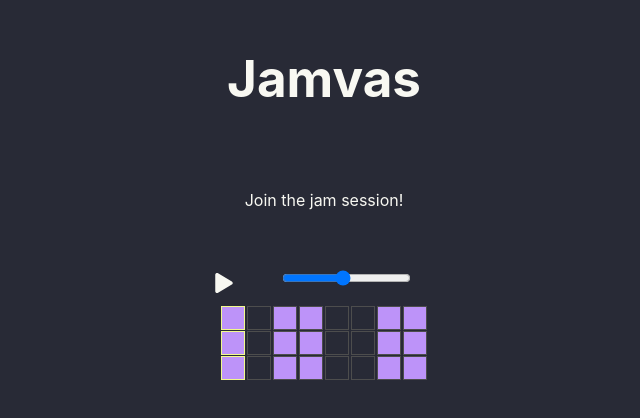
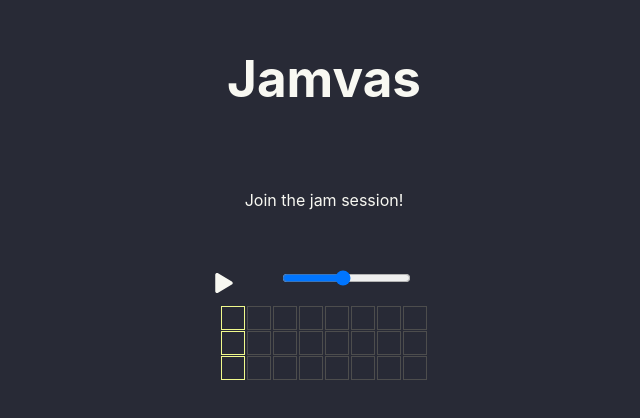
Before and after one commit to ynnckth/jamvas, a React (Vite) app in the folder jamvas-frontend/: page / in a window 1280 px wide. Shown: the part 202-620 px from the top of the page, without its empty margins (316-956 px from the left). Built offline with nearby package versions, Linux system fonts and the light colour scheme; no server answers.

Commit message:
Update instrument grid on cell clicking

```diff
--- a/jamvas-frontend/src/features/sequencer/components/GlobalSequencer/GlobalSequencer.tsx
+++ b/jamvas-frontend/src/features/sequencer/components/GlobalSequencer/GlobalSequencer.tsx
@@ -8,6 +8,8 @@ import { SequencerInstrument } from "../../types/sequencerInstrument";
 import { GlobalSequencerControls } from "../GlobalSequencerControls/GlobalSequencerControls";
 import SequencerContext from "../../sequencerContext";
 import { setCurrentlyActiveStep } from "../../sequencerSlice";
+import { Instrument } from "../../instruments/Instrument";
+import { setInstrumentGridValue } from "../../sequencerThunks";
 
 /**
  * Global sequencer containing several sub sequencer instruments
@@ -23,6 +25,10 @@ export const GlobalSequencer: React.FC = () => {
     sequencer.onStepChanged().subscribe((currentStep) => dispatch(setCurrentlyActiveStep(currentStep)));
   }, [sequencer]);
 
+  const onCellClicked = (instrument: Instrument, trackIndex: number, stepIndex: number, newValue: boolean) => {
+    dispatch(setInstrumentGridValue({ instrument, trackIndex, stepIndex, newValue }));
+  };
+
   return (
     <div className="step-sequencer">
       <GlobalSequencerControls />
@@ -37,7 +43,7 @@ export const GlobalSequencer: React.FC = () => {
                     key={`step-${stepIndex}`}
                     isCurrentlyActiveStep={stepIndex === currentlyActiveStep}
                     isOn={step.isOn}
-                    onClick={() => {}}
+                    onClick={() => onCellClicked(instrument.id, trackIndex, stepIndex, !step.isOn)}
                     fillColor={getInstrumentColor(instrument.id)}
                   />
                 ))}
--- a/jamvas-frontend/src/features/sequencer/instruments/drums/drumSequencerState.ts
+++ b/jamvas-frontend/src/features/sequencer/instruments/drums/drumSequencerState.ts
@@ -6,38 +6,38 @@ export const drumSequencerState = {
   grid: [
     {
       steps: [
-        { isOn: true },
-        { isOn: false },
-        { isOn: true },
-        { isOn: true },
         { isOn: false },
         { isOn: false },
-        { isOn: true },
-        { isOn: true },
+        { isOn: false },
+        { isOn: false },
+        { isOn: false },
+        { isOn: false },
+        { isOn: false },
+        { isOn: false },
       ],
     },
     {
       steps: [
-        { isOn: true },
-        { isOn: false },
-        { isOn: true },
-        { isOn: true },
         { isOn: false },
         { isOn: false },
-        { isOn: true },
-        { isOn: true },
+        { isOn: false },
+        { isOn: false },
+        { isOn: false },
+        { isOn: false },
+        { isOn: false },
+        { isOn: false },
       ],
     },
     {
       steps: [
-        { isOn: true },
-        { isOn: false },
-        { isOn: true },
-        { isOn: true },
         { isOn: false },
         { isOn: false },
-        { isOn: true },
-        { isOn: true },
+        { isOn: false },
+        { isOn: false },
+        { isOn: false },
+        { isOn: false },
+        { isOn: false },
+        { isOn: false },
       ],
     },
   ],
--- a/jamvas-frontend/src/features/sequencer/sequencer.ts
+++ b/jamvas-frontend/src/features/sequencer/sequencer.ts
@@ -25,8 +25,6 @@ class Sequencer {
       Array.from(Array(TOTAL_NO_STEPS).keys()),
       "16n"
     );
-    this.start = this.start.bind(this);
-    this.stop = this.stop.bind(this);
   }
 
   start() {
--- a/jamvas-frontend/src/features/sequencer/sequencerSlice.ts
+++ b/jamvas-frontend/src/features/sequencer/sequencerSlice.ts
@@ -1,7 +1,7 @@
 import { createSlice, PayloadAction } from "@reduxjs/toolkit";
 import { drumSequencerState } from "./instruments/drums/drumSequencerState";
 import { SequencerInstrument } from "./types/sequencerInstrument";
-import { setBpm, startSequencer, stopSequencer } from "./sequencerThunks";
+import { setBpm, setInstrumentGridValue, startSequencer, stopSequencer } from "./sequencerThunks";
 
 interface SequencerSliceState {
   bpm: number;
@@ -36,6 +36,11 @@ export const sequencerSlice = createSlice({
       })
       .addCase(stopSequencer.fulfilled, (state) => {
         state.isSequencerStopped = true;
+      })
+      .addCase(setInstrumentGridValue.fulfilled, (state, action) => {
+        const { instrument, trackIndex, stepIndex, newValue } = action.payload;
+        const instrumentToUpdate = state.sequencerInstruments.find((i) => i.id === instrument)!;
+        instrumentToUpdate.grid[trackIndex].steps[stepIndex].isOn = newValue;
       });
   },
 });
--- a/jamvas-frontend/src/features/sequencer/sequencerThunks.ts
+++ b/jamvas-frontend/src/features/sequencer/sequencerThunks.ts
@@ -1,8 +1,7 @@
 import { createAsyncThunk } from "@reduxjs/toolkit";
 import { handleThunk } from "../../app/handleThunk";
 import Sequencer from "./sequencer";
-
-// TODO: do we really need to store any state in redux or is it sufficient to store everything in the sequencer itself?
+import { Instrument } from "./instruments/Instrument";
 
 export const setBpm = createAsyncThunk<number, { newBpm: number; sequencer: Sequencer }, { rejectValue: string }>(
   "sequencerSlice/setBpm",
@@ -30,3 +29,15 @@ export const stopSequencer = createAsyncThunk<boolean, { sequencer: Sequencer },
       return false;
     }, rejectWithValue)
 );
+
+export const setInstrumentGridValue = createAsyncThunk<
+  { instrument: Instrument; trackIndex: number; stepIndex: number; newValue: boolean },
+  { instrument: Instrument; trackIndex: number; stepIndex: number; newValue: boolean },
+  { rejectValue: string }
+>(
+  "sequencerSlice/setInstrumentGridValue",
+  async ({ instrument, trackIndex, stepIndex, newValue }, { rejectWithValue }) =>
+    handleThunk(async () => {
+      return { instrument, trackIndex, stepIndex, newValue };
+    }, rejectWithValue)
+);
```
